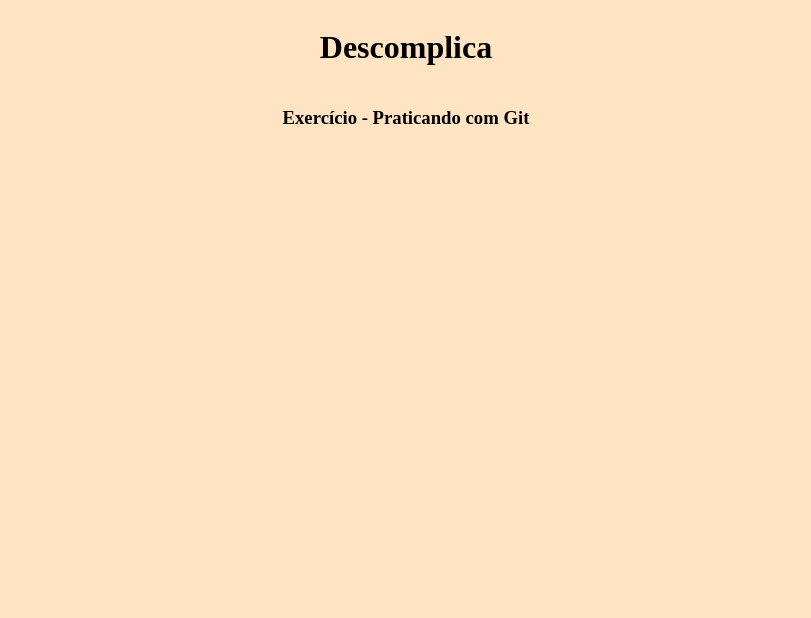
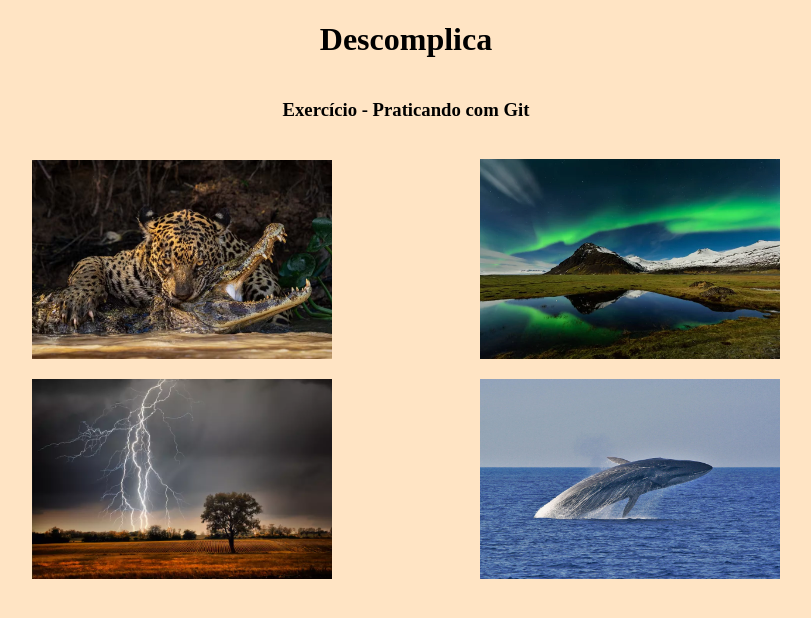
Before and after one commit to erizoka/descomplica-exercicio-git, a plain HTML site: page index.html in a window 1280 px wide. Shown: the whole page, without its empty margins (234-1045 px from the left). Drawn offline with Linux system fonts and the light colour scheme.

Commit message:
Imagens adicionadas

```diff
--- a/index.html
+++ b/index.html
@@ -1,5 +1,5 @@
 <!DOCTYPE html>
-<html lang="en">
+<html lang="pt-BR">
 
 <head>
     <meta charset="UTF-8">
@@ -12,6 +12,23 @@
             align-items: center;
             background-color: bisque;
             flex-direction: column;
+            width: 100%;
+            margin: 0;
+        }
+
+        .container {
+            display: flex;
+            justify-content: space-between;
+            align-items: center;
+            flex-wrap: wrap;
+            padding: 10px;
+            width: 60%;
+        }
+
+        img {
+            display: flex;
+            width: 300px;
+            margin: 10px;
         }
     </style>
 </head>
@@ -19,6 +36,12 @@
 <body>
     <h1>Descomplica</h1>
     <h3>Exercício - Praticando com Git</h3>
+    <div class="container">
+        <img src="img/image-1.jpg" alt="Imagem 1">
+        <img src="img/image-2.jpg" alt="Imagem 2">
+        <img src="img/image-3.jpg" alt="Imagem 3">
+        <img src="img/image-4.jpg" alt="Imagem 4">
+    </div>
 </body>
 
 </html>
```
Also changed, not shown: img/image-1.jpg (added), img/image-2.jpg (added), img/image-3.jpg (added), img/image-4.jpg (added).
